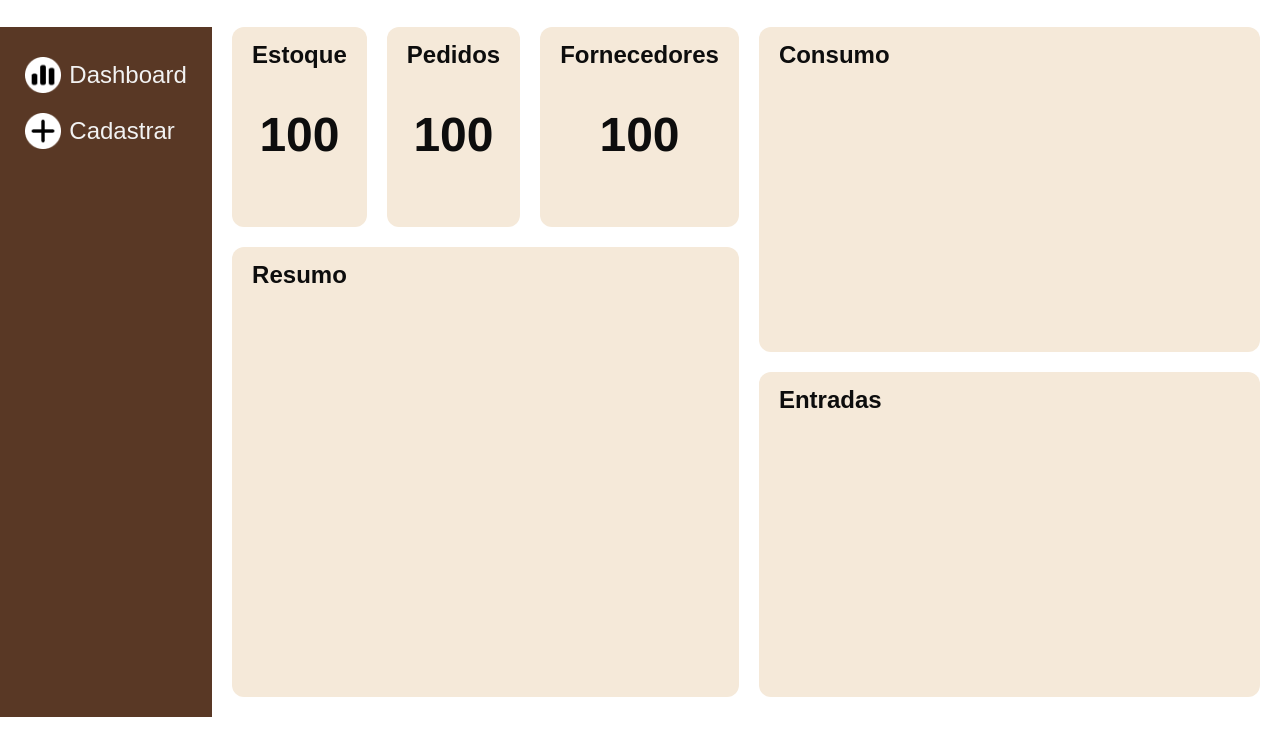
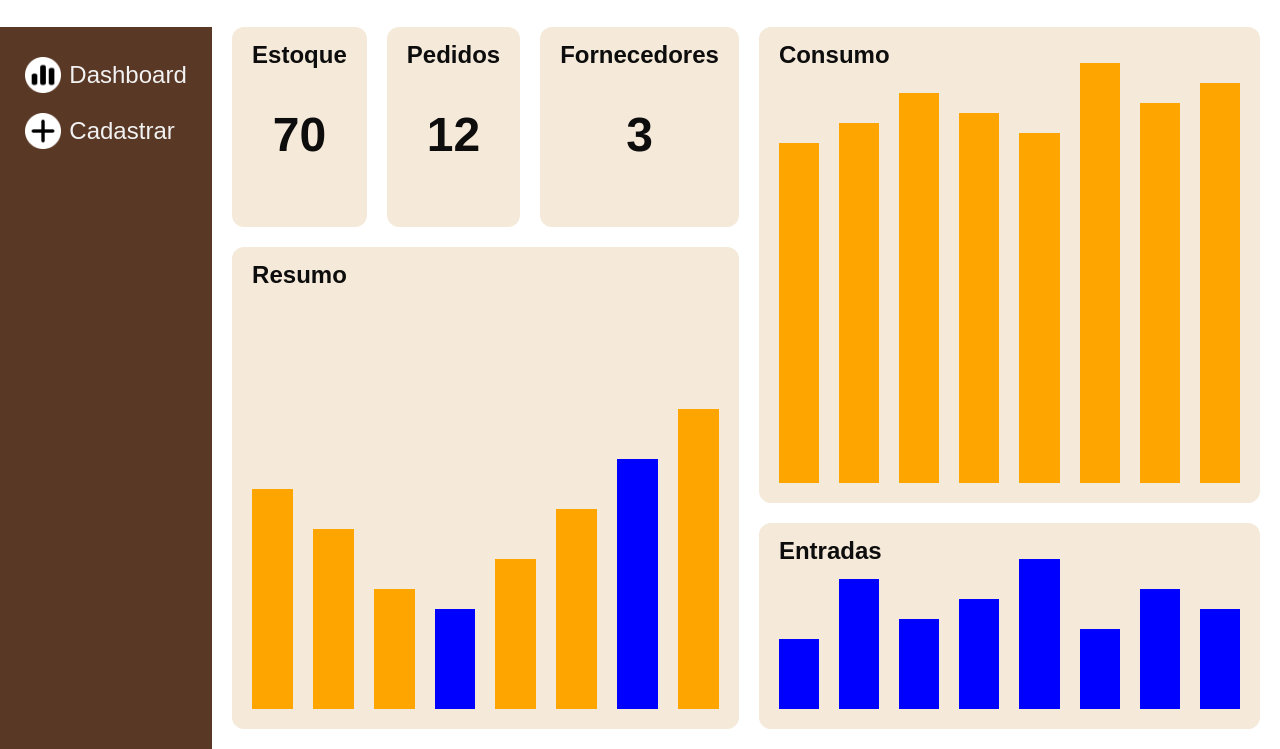
Before and after one commit to Nicolas-BB/CafeStock, a plain HTML site: page dashboard.html in a window 1280 px wide. Shown: the part 83-832 px from the top of the page. Before the commit the page ends 800 px from the top, so only its background shows below. Drawn offline with Linux system fonts and the light colour scheme.

Commit message:
feat: implantação de gráficos usando JS

```diff
--- a/dashboard.html
+++ b/dashboard.html
@@ -28,39 +28,40 @@
                     <div class="estoque">
                         <h2>Estoque</h2>
                         <div class="qtd">
-                            <span>100</span>
+                            <span id="estoque"></span>
                         </div>
                     </div>
                     <div class="pedidos">
                         <h2>Pedidos</h2>
                         <div class="qtd">
-                            <span>100</span>
+                            <span id="pedidos"></span>
                         </div>
                     </div>
                     <div class="fornecedores">
                         <h2>Fornecedores</h2>
                         <div class="qtd">
-                            <span>100</span>
+                            <span id="fornecedores"></span>
                         </div>
                     </div>
                 </div>
                 <div class="resumo">
                     <h2>Resumo</h2>
-                    <div class="grafico">
-
-                    </div>
+                    <div class="graficoResumo"></div>
                 </div>
             </div>
             <div class="container3">
                 <div class="consumo">
                     <h2>Consumo</h2>
+                    <div class="graficoConsumo"></div>
                 </div>
                 <div class="entradas">
                     <h2>Entradas</h2>
+                    <div class="graficoEntradas"></div>
                 </div>
             </div>
         </div>
     </div>
+    <script src="./resources/scripts/dash.js"></script>
 </body>
 
 </html>
--- /dev/null
+++ b/resources/scripts/dash.js
@@ -0,0 +1,71 @@
+const json = {
+    "estoque": 70,
+    "pedidos": 12,
+    "fornecedores": 3,
+    "resumo": [
+        { "id": "id-2025-09-01", "data": "01 de Setembro", "valor": -22 },
+        { "id": "id-2025-09-02", "data": "02 de Setembro", "valor": -18 },
+        { "id": "id-2025-09-03", "data": "03 de Setembro", "valor": -12 },
+        { "id": "id-2025-09-04", "data": "04 de Setembro", "valor": 10 },
+        { "id": "id-2025-09-05", "data": "05 de Setembro", "valor": -15 },
+        { "id": "id-2025-09-06", "data": "06 de Setembro", "valor": -20 },
+        { "id": "id-2025-09-07", "data": "07 de Setembro", "valor": 25 },
+        { "id": "id-2025-09-08", "data": "08 de Setembro", "valor": -30 }
+    ],
+    "consumo": [
+        { "id": "id-2025-09-01", "data": "01 de Setembro", "valor": 34 },
+        { "id": "id-2025-09-02", "data": "02 de Setembro", "valor": 36 },
+        { "id": "id-2025-09-03", "data": "03 de Setembro", "valor": 39 },
+        { "id": "id-2025-09-04", "data": "04 de Setembro", "valor": 37 },
+        { "id": "id-2025-09-05", "data": "05 de Setembro", "valor": 35 },
+        { "id": "id-2025-09-06", "data": "06 de Setembro", "valor": 42 },
+        { "id": "id-2025-09-07", "data": "07 de Setembro", "valor": 38 },
+        { "id": "id-2025-09-08", "data": "08 de Setembro", "valor": 40 }
+    ],
+    "entradas": [
+        { "id": "id-2025-09-01", "data": "01 de Setembro", "valor": 7 },
+        { "id": "id-2025-09-02", "data": "02 de Setembro", "valor": 13 },
+        { "id": "id-2025-09-03", "data": "03 de Setembro", "valor": 9 },
+        { "id": "id-2025-09-04", "data": "04 de Setembro", "valor": 11 },
+        { "id": "id-2025-09-05", "data": "05 de Setembro", "valor": 15 },
+        { "id": "id-2025-09-06", "data": "06 de Setembro", "valor": 8 },
+        { "id": "id-2025-09-07", "data": "07 de Setembro", "valor": 12 },
+        { "id": "id-2025-09-08", "data": "08 de Setembro", "valor": 10 }
+    ]
+}
+
+document.querySelector('#estoque').innerHTML = json.estoque;
+document.querySelector('#pedidos').innerHTML = json.pedidos;
+document.querySelector('#fornecedores').innerHTML = json.fornecedores;
+
+json.resumo.forEach(i => {
+    const ret = document.createElement('div');
+    ret.classList.add('ret');
+    if (i.valor < 0) {
+        ret.style.height = (i.valor * -1) * 10 + 'px';
+        ret.style.backgroundColor = 'orange';
+    } else {
+        ret.style.height = (i.valor * 10) + 'px';
+    }
+    document.querySelector('.graficoResumo').appendChild(ret);
+});
+
+json.consumo.forEach(i => {
+    const ret = document.createElement('div');
+    ret.classList.add('ret');
+    ret.style.height = (i.valor * 10) + 'px';
+    ret.style.backgroundColor = 'orange';
+    document.querySelector('.graficoConsumo').appendChild(ret);
+});
+
+json.entradas.forEach(i => {
+    const ret = document.createElement('div');
+    ret.classList.add('ret');
+    if (i.valor < 0) {
+        ret.style.height = (i.valor * -1) * 10 + 'px';
+        ret.style.backgroundColor = 'orange';
+    } else {
+        ret.style.height = (i.valor * 10) + 'px';
+    }
+    document.querySelector('.graficoEntradas').appendChild(ret);
+});
--- a/styles/dashboardStyle.css
+++ b/styles/dashboardStyle.css
@@ -62,8 +62,6 @@ header {
 }
 
 .estoque, .pedidos, .fornecedores {
-    display: flex;
-    flex-direction: column;
     width: 100%;
     height: 200px;
 }
@@ -82,8 +80,22 @@ header {
     background-color: var(--fifth-color);
     border-radius: 12px;
     color: hsl(0, 0%, 5%);
+    display: flex;
+    flex-direction: column;
 }
 
 .resumo, .consumo, .entradas {
     height: 100%;
 }
+
+.graficoResumo, .graficoConsumo, .graficoEntradas {
+    height: 100%;
+    display: flex;
+    align-items: end;
+    gap: 20px;
+}
+
+.ret {
+    width: 100%;
+    background-color: blue;
+}
```
